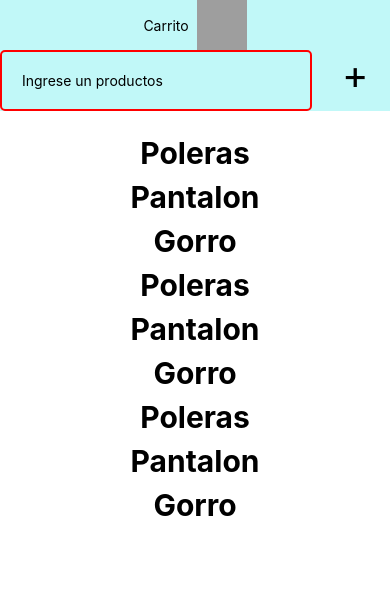
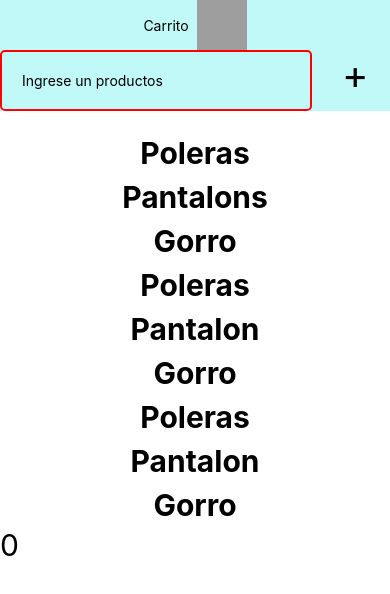
Before and after one commit to GCabreraH/CoderHouse_61300, a React Native app in the folder desarrollo_app_61300/: screen / in a window 390 px wide. Shown: the top 594 px of the page. Built offline with nearby package versions, Linux system fonts and the light colour scheme; grey boxes are pictures that could not be loaded.

Commit message:
Clase 4: se agrega el funcionamiento de useState.

```diff
--- a/desarrollo_app_61300/App.js
+++ b/desarrollo_app_61300/App.js
@@ -1,22 +1,29 @@
 import { StatusBar } from 'expo-status-bar';
 import { StyleSheet, Text, View, Image, TextInput, Pressable } from 'react-native';
+import { useState } from 'react';
 import Usuario from './src/components/Usuario';
 import cartLogo from './assets/cart.png'
 const imagenCarrito = "https://purepng.com/public/uploads/large/purepng.com-shopping-cartshoppingcarttrolleycarriagebuggysupermarkets-14215265323859lqxv.png";
 
+
 export default function App() {
+
+  //useState y useEffect hooks para controlar el estado de la aplicacion y el ciclo de vida
+const [counter, setCounter] = useState(0);
+const addCounter = () => setCounter(counter+1);
+
   return (
     <View>
         <View style={styles.header}>
           <View style={styles.carrito}>
             <Text>Carrito</Text>
             <Image style={{width: 50, height: 50}} source={{uri: imagenCarrito}} />
-            {/*<Image style={{width: 50, height: 50}} source={cartLogo} />*/}
+
           </View>
 
           <View style={styles.agregadorProductos}>
           <TextInput style={styles.inputText} placeholder='Ingrese un productos' />
-          <Pressable>
+          <Pressable onPress={()=> setCounter(counter+1)}>
             <Text style={{fontSize: 40}}>+</Text>
           </Pressable>
 
@@ -24,7 +31,7 @@ export default function App() {
         </View>
     <View style={styles.productList}>
       <Text style={styles.productos}>Poleras</Text>
-      <Text style={styles.productos}>Pantalon</Text>
+      <Text style={styles.productos}>Pantalons</Text>
       <Text style={styles.productos}>Gorro</Text>
       <Text style={styles.productos}>Poleras</Text>
       <Text style={styles.productos}>Pantalon</Text>
@@ -33,6 +40,10 @@ export default function App() {
       <Text style={styles.productos}>Pantalon</Text>
       <Text style={styles.productos}>Gorro</Text>
       </View>
+
+      <Pressable onPress={addCounter} >
+        <Text style={{fontSize:30}}>{counter}</Text>
+      </Pressable>
     </View>
   );
 }
--- a/desarrollo_app_61300/package.json
+++ b/desarrollo_app_61300/package.json
@@ -12,7 +12,10 @@
     "expo": "~50.0.5",
     "expo-status-bar": "~1.11.1",
     "react": "18.2.0",
-    "react-native": "0.73.2"
+    "react-native": "0.73.2",
+    "react-native-web": "~0.19.6",
+    "react-dom": "18.2.0",
+    "@expo/metro-runtime": "~3.1.1"
   },
   "devDependencies": {
     "@babel/core": "^7.20.0"
```
Also changed, not shown: 1 other file (tests, documents, lock files or other folders).
